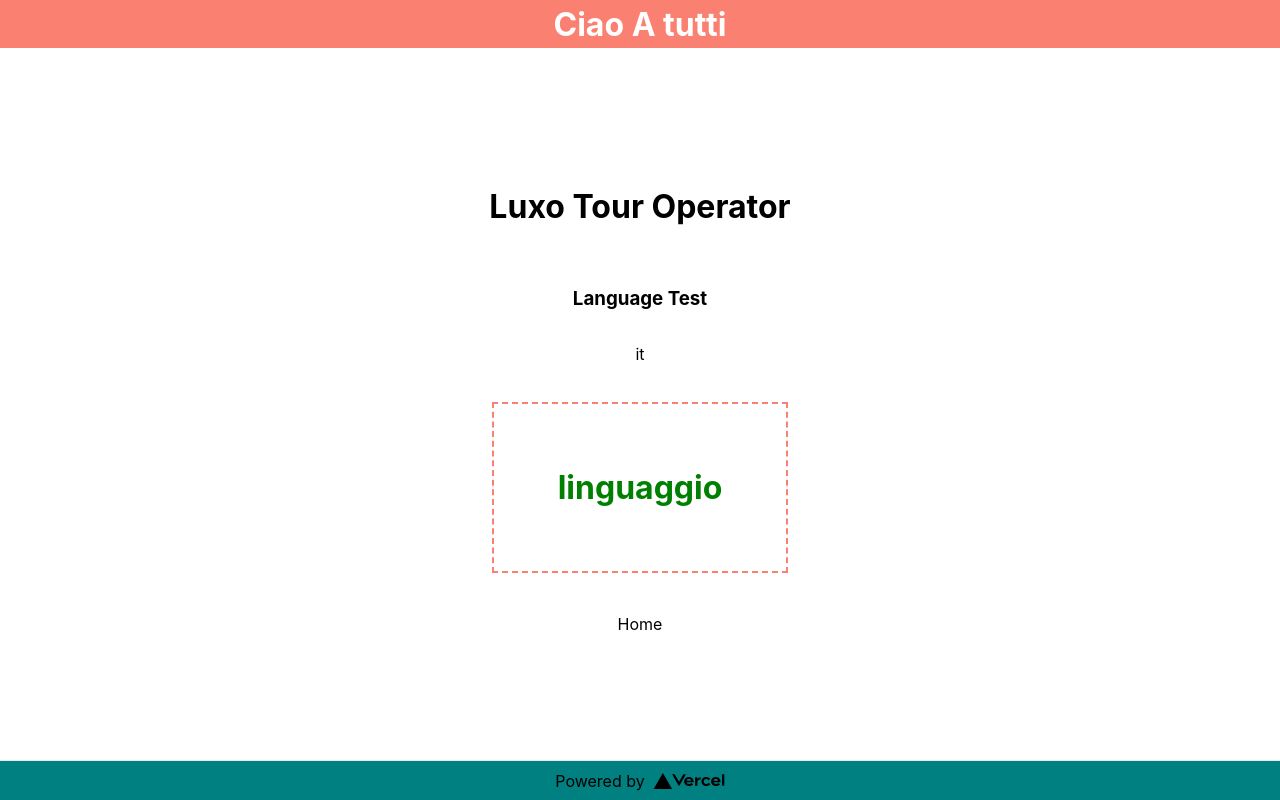
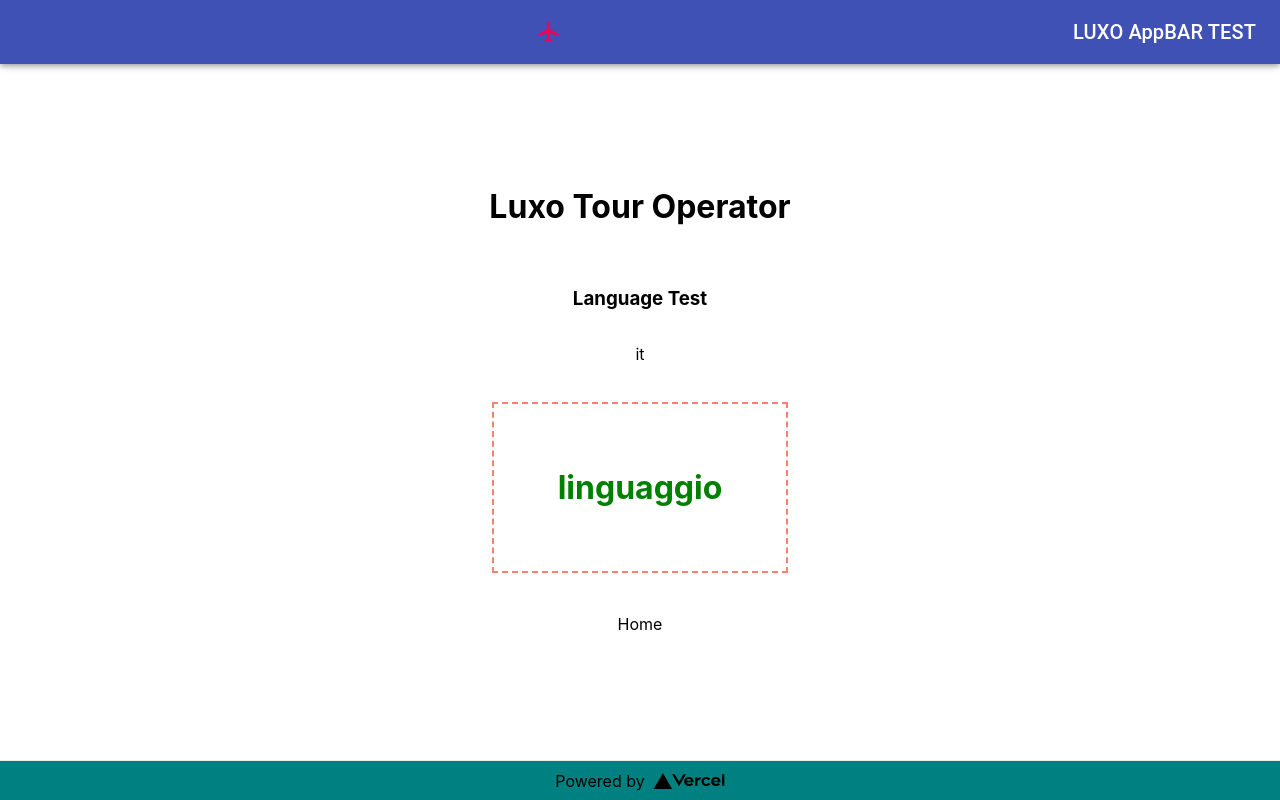
Before and after one commit to EtheliusDevelopment/luxo_next_fe, a Next.js app: page / in a window 1280 px wide. Built offline with nearby package versions, Linux system fonts and the light colour scheme.

Commit message:
material-ui init

```diff
--- a/components/NavBar.jsx
+++ b/components/NavBar.jsx
@@ -1,10 +1,29 @@
 import React from 'react'
+import AppBar from '@material-ui/core/AppBar'
+import Toolbar from '@material-ui/core/Toolbar'
+import Typography from '@material-ui/core/Typography'
+import { makeStyles } from '@material-ui/core'
+import AirplanemodeActiveRoundedIcon from '@material-ui/icons/AirplanemodeActiveRounded';
 
+
+
+const useStyles = makeStyles
 const NavBar = () => {
     return (
-        <div style={{height:'3em', width:'100vw', position:'fixed', top:'0', backgroundColor:'salmon', display:'flex', justifyContent:'center', alignItems:'center'}}>
-           <h1 style={{color:'white'}}>Ciao A tutti</h1>
-        </div>
+
+        <AppBar position="fixed" color="primary">
+          <Toolbar>
+                <AirplanemodeActiveRoundedIcon style={{flexGrow: '1'}} color='secondary'/>
+            <Typography variant="h6">
+                LUXO AppBAR TEST
+            </Typography>
+          </Toolbar>
+        </AppBar>
+
+
+        // <div style={{height:'3em', width:'100vw', position:'fixed', top:'0', backgroundColor:'salmon', display:'flex', justifyContent:'center', alignItems:'center'}}>
+        //    <h1 style={{color:'white'}}>Ciao A tutti</h1>
+        // </div>
     )
 }
 
```
